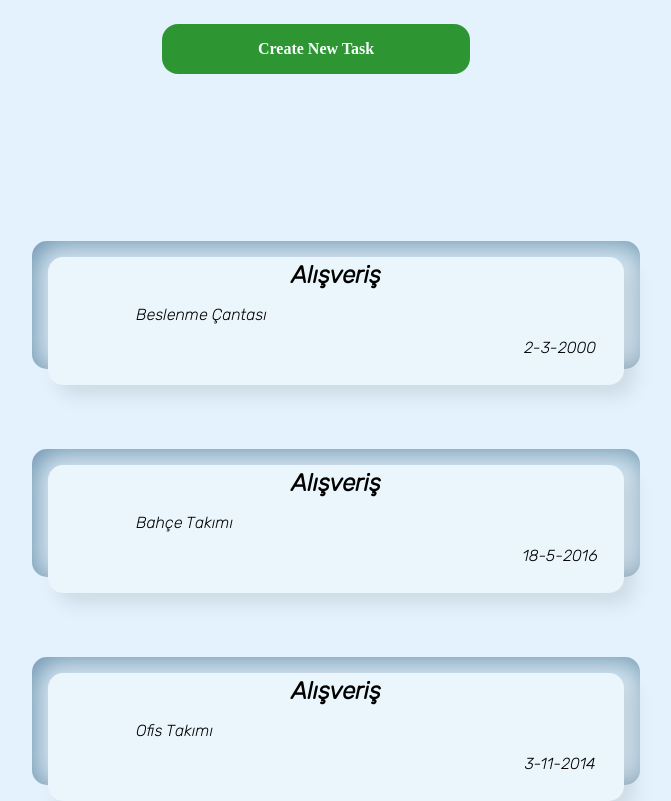
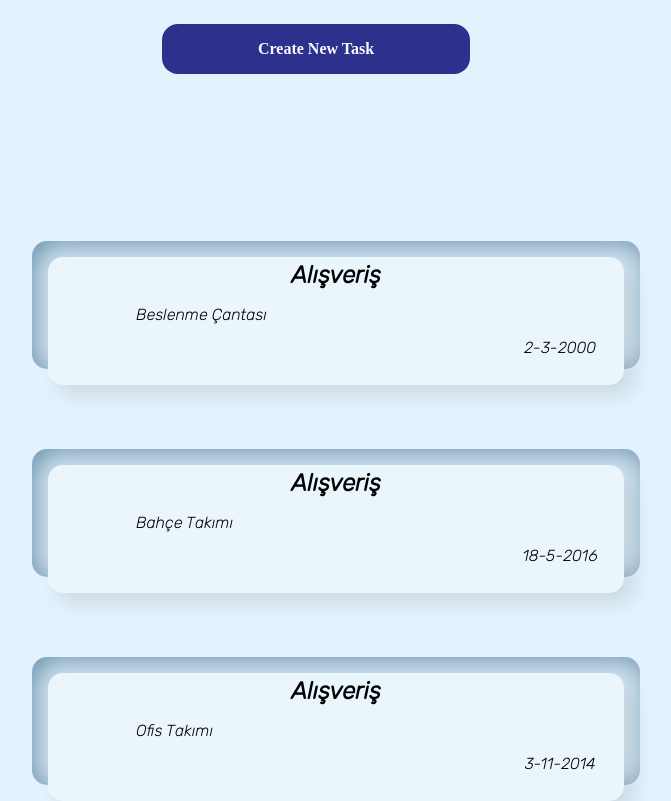
Before and after one commit to halilnergiz/to-do-app-with-react, a React (Create React App) app: page / in a window 1280 px wide. Shown: the top 801 px of the page, without its empty margins (324-995 px from the left). Built offline with nearby package versions, Linux system fonts and the light colour scheme.

Commit message:
added sample.env

```diff
--- a/src/view/ınterface.css
+++ b/src/view/ınterface.css
@@ -26,7 +26,7 @@ html {
 .create-btn {
     color: white;
     padding: 1rem;
-    background-color: green;
+    background-color: rgb(0, 0, 114);
     opacity: .8;
     border-radius: 1rem;
     position: relative;
```
Also changed, not shown: 1 other file (tests, documents, lock files or other folders).
